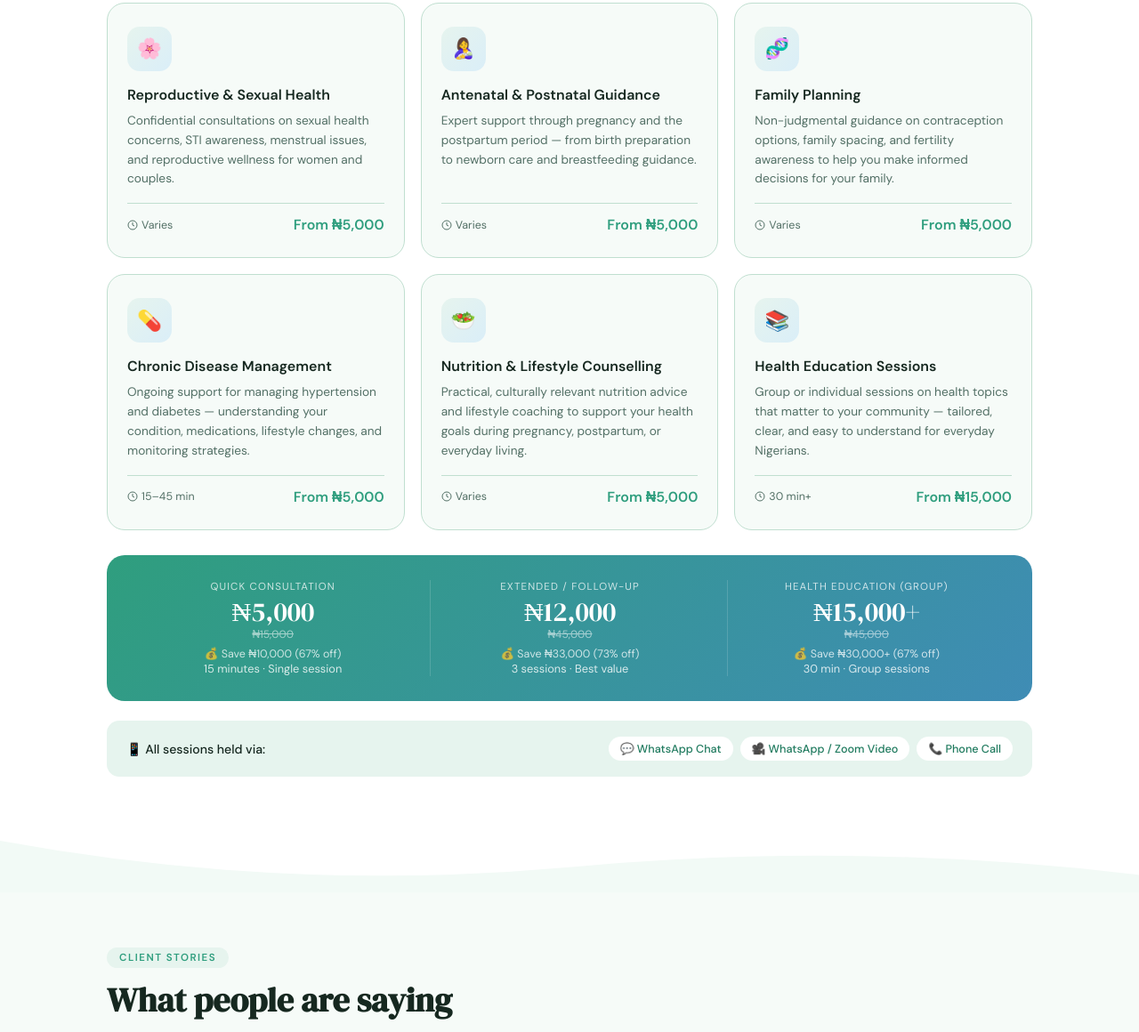
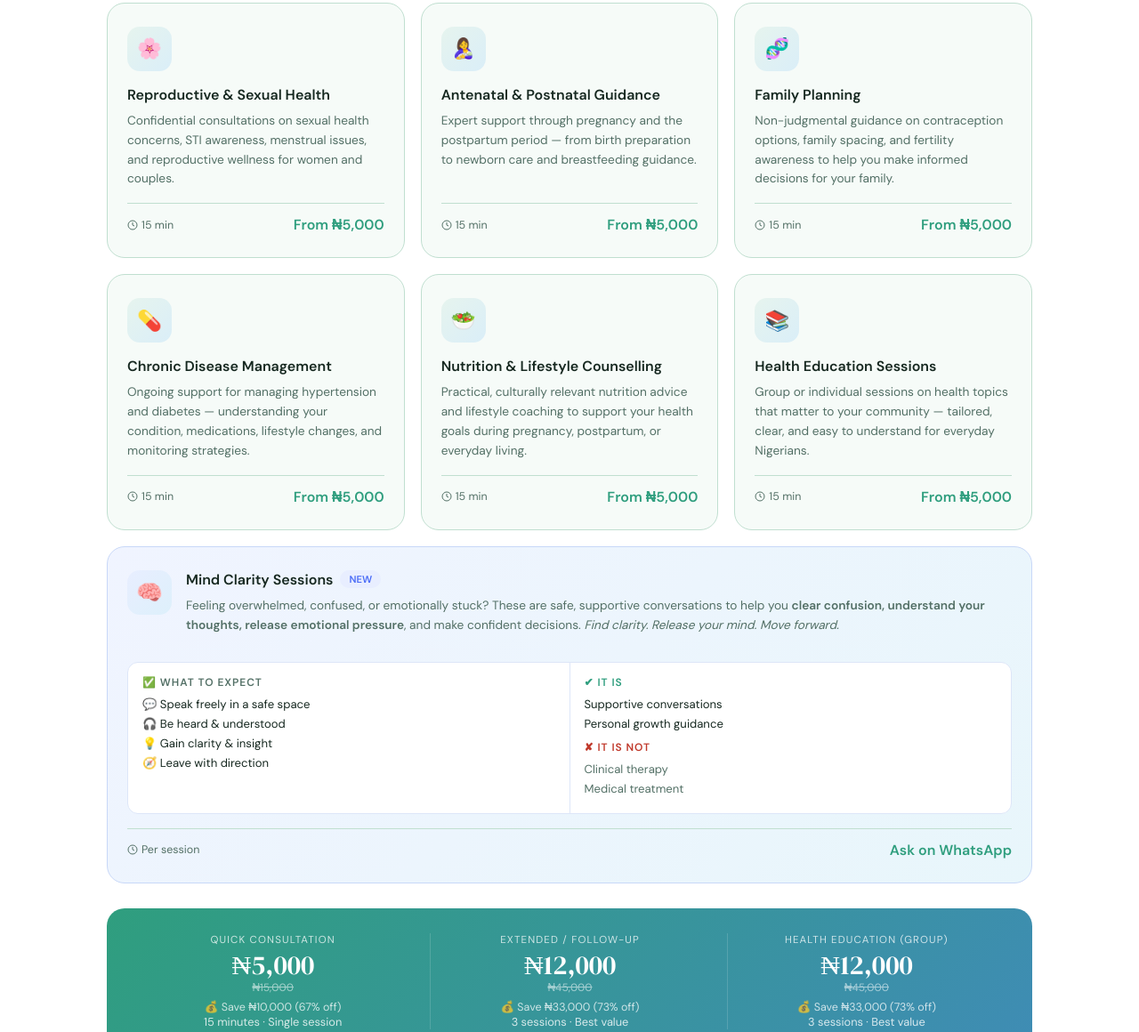
Before and after one commit to Yasirgana01/nurse-hassanat, a plain HTML site: page index.html in a window 1280 px wide. Shown: the part 944-2104 px from the top of the page at 89% size. Drawn offline with Linux system fonts and the light colour scheme.

Commit message:
Update: Health Education Sessions pricing to ₦5,000 per session or ₦12,000 for 3 sessions

```diff
--- a/index.html
+++ b/index.html
@@ -204,6 +204,23 @@
     .service-price-wrap { text-align: right; }
     .service-price { font-size: 1rem; font-weight: 700; color: var(--teal); display: block; }
     .service-price-old { font-size: .72rem; color: var(--text-light); text-decoration: line-through; }
+
+    /* Mental health card full-width */
+    .mental-health-card {
+      grid-column: 1 / -1;
+      background: linear-gradient(135deg, #f0f4ff 0%, #e8f6fb 100%);
+      border-color: #c8d8f8;
+    }
+    .mental-health-card::after { background: linear-gradient(90deg, #4a6cf7, var(--blue)); }
+    .mh-grid {
+      display: flex; gap: 0; margin-top: 16px;
+      background: white; border-radius: 12px; overflow: hidden;
+      border: 1px solid #dde6f8;
+    }
+    .mh-col { flex: 1; padding: 14px 16px; }
+    .mh-divider { width: 1px; background: #dde6f8; flex-shrink: 0; }
+    .mh-col-title { font-size: .75rem; font-weight: 700; text-transform: uppercase; letter-spacing: .08em; color: var(--text-light); margin-bottom: 8px; }
+    .mh-point { font-size: .82rem; color: var(--text); margin-bottom: 5px;}
 
     /* Pricing highlight card */
     .pricing-banner {
@@ -467,7 +484,7 @@
           Your health guide,<br>wherever you are
         </h1>
         <p class="hero-sub">
-          Reproductive health, maternal &amp; child care, family planning, and chronic disease support — all from your phone. No travel needed.
+          Reproductive health, maternal &amp; child care, family planning, and chronic disease support, all from your phone. No travel needed.
         </p>
         <div class="hero-actions">
           <a href="#booking" class="btn-primary">
@@ -493,7 +510,7 @@
             <div class="hero-card-icon">🌸</div>
             <div>
               <div class="hero-card-label">Speciality</div>
-              <div class="hero-card-value">Reproductive Health</div>
+              <div class="hero-card-value">Public Health</div>
             </div>
           </div>
           <div class="hero-card2">
@@ -521,7 +538,7 @@
         <div class="service-title">Reproductive & Sexual Health</div>
         <p class="service-desc">Confidential consultations on sexual health concerns, STI awareness, menstrual issues, and reproductive wellness for women and couples.</p>
         <div class="service-meta">
-          <span class="service-duration"><svg width="12" height="12" fill="none" stroke="currentColor" stroke-width="2" viewBox="0 0 24 24"><circle cx="12" cy="12" r="10"/><path d="M12 6v6l4 2"/></svg> Varies</span>
+          <span class="service-duration"><svg width="12" height="12" fill="none" stroke="currentColor" stroke-width="2" viewBox="0 0 24 24"><circle cx="12" cy="12" r="10"/><path d="M12 6v6l4 2"/></svg> 15 min</span>
           <div class="service-price-wrap"><span class="service-price">From ₦5,000</span></div>
         </div>
       </div>
@@ -531,7 +548,7 @@
         <div class="service-title">Antenatal & Postnatal Guidance</div>
         <p class="service-desc">Expert support through pregnancy and the postpartum period — from birth preparation to newborn care and breastfeeding guidance.</p>
         <div class="service-meta">
-          <span class="service-duration"><svg width="12" height="12" fill="none" stroke="currentColor" stroke-width="2" viewBox="0 0 24 24"><circle cx="12" cy="12" r="10"/><path d="M12 6v6l4 2"/></svg> Varies</span>
+          <span class="service-duration"><svg width="12" height="12" fill="none" stroke="currentColor" stroke-width="2" viewBox="0 0 24 24"><circle cx="12" cy="12" r="10"/><path d="M12 6v6l4 2"/></svg> 15 min</span>
           <div class="service-price-wrap"><span class="service-price">From ₦5,000</span></div>
         </div>
       </div>
@@ -541,7 +558,7 @@
         <div class="service-title">Family Planning</div>
         <p class="service-desc">Non-judgmental guidance on contraception options, family spacing, and fertility awareness to help you make informed decisions for your family.</p>
         <div class="service-meta">
-          <span class="service-duration"><svg width="12" height="12" fill="none" stroke="currentColor" stroke-width="2" viewBox="0 0 24 24"><circle cx="12" cy="12" r="10"/><path d="M12 6v6l4 2"/></svg> Varies</span>
+          <span class="service-duration"><svg width="12" height="12" fill="none" stroke="currentColor" stroke-width="2" viewBox="0 0 24 24"><circle cx="12" cy="12" r="10"/><path d="M12 6v6l4 2"/></svg> 15 min</span>
           <div class="service-price-wrap"><span class="service-price">From ₦5,000</span></div>
         </div>
       </div>
@@ -551,7 +568,7 @@
         <div class="service-title">Chronic Disease Management</div>
         <p class="service-desc">Ongoing support for managing hypertension and diabetes — understanding your condition, medications, lifestyle changes, and monitoring strategies.</p>
         <div class="service-meta">
-          <span class="service-duration"><svg width="12" height="12" fill="none" stroke="currentColor" stroke-width="2" viewBox="0 0 24 24"><circle cx="12" cy="12" r="10"/><path d="M12 6v6l4 2"/></svg> 15–45 min</span>
+          <span class="service-duration"><svg width="12" height="12" fill="none" stroke="currentColor" stroke-width="2" viewBox="0 0 24 24"><circle cx="12" cy="12" r="10"/><path d="M12 6v6l4 2"/></svg> 15 min</span>
           <div class="service-price-wrap"><span class="service-price">From ₦5,000</span></div>
         </div>
       </div>
@@ -561,7 +578,7 @@
         <div class="service-title">Nutrition & Lifestyle Counselling</div>
         <p class="service-desc">Practical, culturally relevant nutrition advice and lifestyle coaching to support your health goals during pregnancy, postpartum, or everyday living.</p>
         <div class="service-meta">
-          <span class="service-duration"><svg width="12" height="12" fill="none" stroke="currentColor" stroke-width="2" viewBox="0 0 24 24"><circle cx="12" cy="12" r="10"/><path d="M12 6v6l4 2"/></svg> Varies</span>
+          <span class="service-duration"><svg width="12" height="12" fill="none" stroke="currentColor" stroke-width="2" viewBox="0 0 24 24"><circle cx="12" cy="12" r="10"/><path d="M12 6v6l4 2"/></svg> 15 min</span>
           <div class="service-price-wrap"><span class="service-price">From ₦5,000</span></div>
         </div>
       </div>
@@ -571,8 +588,50 @@
         <div class="service-title">Health Education Sessions</div>
         <p class="service-desc">Group or individual sessions on health topics that matter to your community — tailored, clear, and easy to understand for everyday Nigerians.</p>
         <div class="service-meta">
-          <span class="service-duration"><svg width="12" height="12" fill="none" stroke="currentColor" stroke-width="2" viewBox="0 0 24 24"><circle cx="12" cy="12" r="10"/><path d="M12 6v6l4 2"/></svg> 30 min+</span>
-          <div class="service-price-wrap"><span class="service-price">From ₦15,000</span></div>
+          <span class="service-duration"><svg width="12" height="12" fill="none" stroke="currentColor" stroke-width="2" viewBox="0 0 24 24"><circle cx="12" cy="12" r="10"/><path d="M12 6v6l4 2"/></svg> 15 min</span>
+          <div class="service-price-wrap"><span class="service-price">From ₦5,000</span></div>
+        </div>
+      </div>
+
+      <!-- MENTAL HEALTH CARD — spans full width -->
+      <div class="service-card mental-health-card reveal" style="transition-delay:.28s">
+        <div style="display:flex; align-items:flex-start; gap:16px; flex-wrap:wrap;">
+          <div>
+            <div class="service-icon" style="background: linear-gradient(135deg,#e8eeff,#ddf0fb); font-size:1.5rem; margin-bottom:0;">🧠</div>
+          </div>
+          <div style="flex:1; min-width:200px;">
+            <div style="display:flex; align-items:center; gap:8px; margin-bottom:8px;">
+              <div class="service-title" style="margin-bottom:0;">Mind Clarity Sessions</div>
+              <span style="background:#e8eeff; color:#4a6cf7; font-size:.7rem; font-weight:700; padding:3px 10px; border-radius:20px; white-space:nowrap;">NEW</span>
+            </div>
+            <p class="service-desc" style="margin-bottom:14px;">
+              Feeling overwhelmed, confused, or emotionally stuck? These are safe, supportive conversations to help you <strong>clear confusion, understand your thoughts, release emotional pressure</strong>, and make confident decisions. <em>Find clarity. Release your mind. Move forward.</em>
+            </p>
+          </div>
+        </div>
+
+        <div class="mh-grid">
+          <div class="mh-col">
+            <div class="mh-col-title">✅ What to expect</div>
+            <div class="mh-point">💬 Speak freely in a safe space</div>
+            <div class="mh-point">🎧 Be heard &amp; understood</div>
+            <div class="mh-point">💡 Gain clarity &amp; insight</div>
+            <div class="mh-point">🧭 Leave with direction</div>
+          </div>
+          <div class="mh-divider"></div>
+          <div class="mh-col">
+            <div class="mh-col-title" style="color:var(--teal);">✔ It is</div>
+            <div class="mh-point">Supportive conversations</div>
+            <div class="mh-point">Personal growth guidance</div>
+            <div class="mh-col-title" style="color:#c0392b; margin-top:10px;">✘ It is not</div>
+            <div class="mh-point" style="color:var(--text-light);">Clinical therapy</div>
+            <div class="mh-point" style="color:var(--text-light);">Medical treatment</div>
+          </div>
+        </div>
+
+        <div class="service-meta" style="margin-top:16px;">
+          <span class="service-duration"><svg width="12" height="12" fill="none" stroke="currentColor" stroke-width="2" viewBox="0 0 24 24"><circle cx="12" cy="12" r="10"/><path d="M12 6v6l4 2"/></svg> Per session</span>
+          <div class="service-price-wrap"><span class="service-price">Ask on WhatsApp</span></div>
         </div>
       </div>
     </div>
@@ -595,10 +654,10 @@
       </div>
       <div class="pricing-tier">
         <div class="pricing-tier-name">Health Education (Group)</div>
-        <div class="pricing-tier-price">₦15,000+</div>
+        <div class="pricing-tier-price">₦12,000</div>
         <div class="pricing-tier-old">₦45,000</div>
-        <div style="font-size:.78rem; opacity:.75; margin-top:6px;">💰 Save ₦30,000+ (67% off)</div>
-        <div class="pricing-tier-detail">30 min · Group sessions</div>
+        <div style="font-size:.78rem; opacity:.75; margin-top:6px;">💰 Save ₦33,000 (73% off)</div>
+        <div class="pricing-tier-detail">3 sessions · Best value</div>
       </div>
     </div>
 
@@ -696,7 +755,7 @@
             <option value="Family Planning Consultation">Family Planning – from ₦5,000</option>
             <option value="Chronic Disease Management (Hypertension/Diabetes)">Chronic Disease Management – from ₦5,000</option>
             <option value="Nutrition & Lifestyle Counselling">Nutrition &amp; Lifestyle Counselling – from ₦5,000</option>
-            <option value="Health Education Session (Group)">Health Education Session – from ₦15,000</option>
+            <option value="Health Education Session (Group)">Health Education Session – from ₦5,000</option>
             <option value="General Health Q&A">General Health Q&amp;A</option>
           </select>
         </div>
@@ -960,7 +1019,7 @@
       'Family Planning Consultation': 5000,
       'Chronic Disease Management (Hypertension/Diabetes)': 5000,
       'Nutrition & Lifestyle Counselling': 5000,
-      'Health Education Session (Group)': 15000,
+      'Health Education Session (Group)': 12000,
       'General Health Q&A': 5000
     };
 
```
